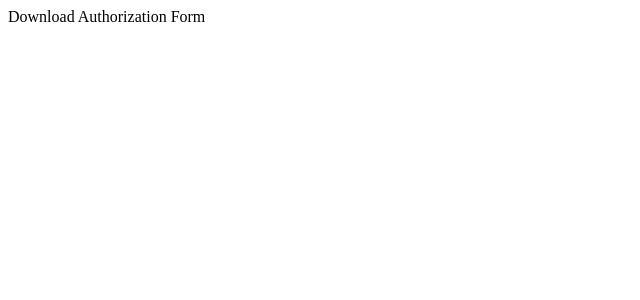
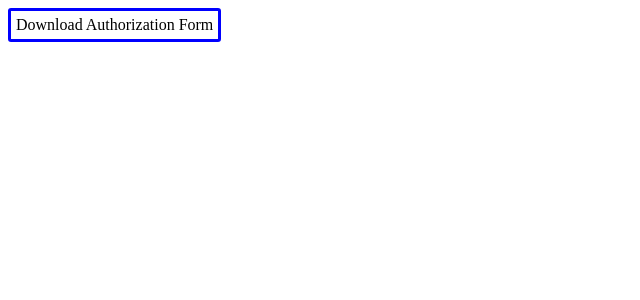
Before and after one commit to starchenzhi/download-demo, a React (Create React App) app: page / in a window 1280 px wide. Shown: the top 300 px of the page, without its empty margins (0-640 px from the left). Built offline with nearby package versions, Linux system fonts and the light colour scheme.

Commit message:
Added CSS

```diff
--- /dev/null
+++ b/src/App.css
@@ -0,0 +1,7 @@
+.button {
+  cursor: pointer;
+  border: 3px blue solid;
+  width: fit-content;
+  padding: 5px;
+  border-radius: 3px;
+}
--- a/src/App.js
+++ b/src/App.js
@@ -1,12 +1,20 @@
 import axios from "axios";
 import * as Sentry from "@sentry/react";
+import "./App.css";
+import { useEffect } from "react";
 
 function App() {
 
+  useEffect(() => {
+    try {
+      Sentry.captureMessage(window.navigator.userAgent);
+    } catch (error) {
+      console.log(error.message);
+    }
+  }, []);
+
+
   const downloadPDF = async () => {
-
-    Sentry.captureMessage(window.navigator.userAgent);
-
     try {
       var apiURL = "https://download-demo.herokuapp.com/Consent.pdf";
       let getWHeadersConfig = { responseType: "arraybuffer" }
@@ -52,7 +60,7 @@ function App() {
 
   return (
     <>
-      <div onClick={downloadPDF}>
+      <div onClick={downloadPDF} className="button">
         Download Authorization Form
       </div>
     </>
--- a/src/index.js
+++ b/src/index.js
@@ -5,7 +5,7 @@ import * as Sentry from "@sentry/react";
 import { Integrations } from "@sentry/tracing";
 
 Sentry.init({
-  dsn: "https://c5943185f53e4eb282cf34606def698f@o949037.ingest.sentry.io/5897985",
+  dsn: "https://46df4ece4c244b899cdb821a050e88c0@o949037.ingest.sentry.io/5897998",
   integrations: [new Integrations.BrowserTracing()],
 
   // Set tracesSampleRate to 1.0 to capture 100%
```
